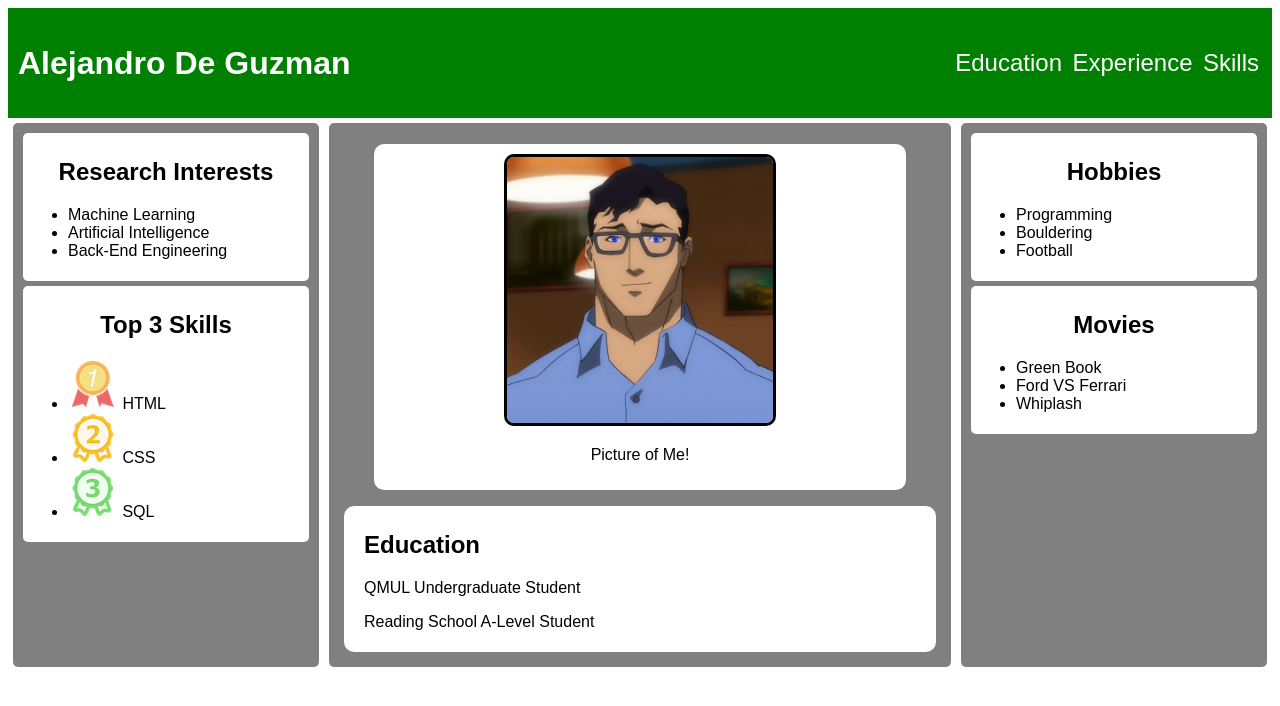
After one commit to AlejandroDeGuzman/AlejandroDeGuzman.github.io, a PHP site: page /topic5/exercise2.html in a window 1280 px wide. The commit adds this page. Shown: the top 706 px of the page. Run offline with PHP 8.4, Linux system fonts and the light colour scheme.

Commit message:
finished part 2

```diff
--- /dev/null
+++ b/topic5/css/exercise2.css
@@ -0,0 +1,135 @@
+/*navbar css*/
+html, body {
+    font-family: Arial, Helvetica, sans-serif;
+}
+nav {
+    margin: 0;
+    background-color: green;
+    display: flex;
+    justify-content: space-between;
+    align-items: center;
+    padding: 10px;
+}
+
+header nav h1 {
+    color: white;
+    font-size: 2rem;
+}
+
+nav ul li {
+    display: inline;
+    list-style-type: none;
+    font-size: 1.5rem;
+    padding: 3px;
+}
+
+nav ul li a {
+    color: white;
+    text-decoration: none;
+}
+
+nav ul {
+    text-decoration: none;
+}
+
+/*grid content*/
+.grid-container {
+    display: grid;
+    grid-template-columns: 1fr 2fr 1fr;
+}
+
+.content {
+    background-color: grey;
+    margin: 5px;
+    padding: 5px;
+    border-radius: 5px;
+    text-align: center;
+    white-space: normal;
+    word-wrap: break-word; /* Break long words if necessary */
+    overflow-wrap: break-word; /* Modern alternative to word-wrap */
+    word-break: break-word; /* Break words to prevent overflow */
+}
+
+/*research interests*/
+#research-interests {
+    text-align: left;
+    background-color: white;
+    padding: 5px;
+    border-radius: 5px;
+    margin: 5px;
+}
+
+#research-interests h2 {
+    text-align: center;
+}
+
+/*skills*/
+#skills {
+    text-align: left;
+    background-color: white;
+    padding: 5px;
+    border-radius: 5px;
+    margin: 5px;
+}
+
+#skills h2 {
+    text-align: center;
+}
+
+/*main section*/
+#main-section img {
+    border-radius: 10px;
+    border: solid black 3px;
+    width: 50%;
+}
+
+#main-section figure {
+    background-color: white;
+    padding-top: 10px;
+    padding-bottom: 10px;
+    border-radius: 10px;
+}
+
+#main-section {
+
+}
+
+#main-section figcaption {
+    text-align: none;
+}
+
+#text-content {
+    background-color: white;
+    text-align: left;
+    padding-top: 5px;
+    padding-bottom: 5px;
+    padding-left: 20px;
+    padding-right: 20px;
+    border-radius: 10px;
+    margin: 10px;
+}
+
+/*Hobbies */
+#hobbies {
+    text-align: left;
+    background-color: white;
+    padding: 5px;
+    border-radius: 5px;
+    margin: 5px;
+}
+
+#hobbies h2 {
+    text-align: center;
+}
+
+#movies {
+    text-align: left;
+    background-color: white;
+    padding: 5px;
+    border-radius: 5px;
+    margin: 5px;
+}
+
+#movies h2 {
+    text-align: center;
+}
--- /dev/null
+++ b/topic5/exercise2.html
@@ -0,0 +1,86 @@
+<!DOCTYPE html>
+<html lang="en">
+    <head>
+        <meta charset="UTF-8">
+        <meta name="viewport" content="width=device-width, initial-scale=1">
+        <title></title>
+        <link href="../topic5/css/exercise2.css" rel="stylesheet">
+    </head>
+    <body>
+        <header>
+            <nav>
+                <h1>Alejandro De Guzman</h1>
+                <ul>
+                    <li><a href="">Education</a></li>
+                    <li><a href="">Experience</a></li>
+                    <li><a href="">Skills</a></li>
+                </ul>
+            </nav>
+        </header>
+
+        <div class="grid-container">
+            <div class="content">
+                <aside id="research-interests">
+                    <h2>Research Interests</h2>
+                    <ul>
+                        <li>Machine Learning</li>
+                        <li>Artificial Intelligence</li>
+                        <li>Back-End Engineering</li>
+                    </ul>
+                </aside>
+                <aside id="skills">
+                    <h2>Top 3 Skills</h2>
+                    <ul>
+                        <li>
+                            <img src="../topic5/images/Topic 5 Images/first.png" alt="">
+                            HTML
+                        </li>
+                        <li>
+                            <img src="../topic5/images/Topic 5 Images/second.png" alt="">
+                            CSS
+                        </li>
+                        <li>
+                            <img src="../topic5/images/Topic 5 Images/third.png" alt="">
+                            SQL
+                        </li>
+                    </ul>
+                </aside>
+            </div>
+
+            <div class="content">
+                <article id="main-section">
+                    <figure>
+                        <img src="../topic5/images/clark.png" alt="">
+                        <figcaption>
+                            <p>Picture of Me!</p>
+                        </figcaption>
+                    </figure>
+                    <div id="text-content">
+                        <h1>Education</h1>
+                        <p>QMUL Undergraduate Student</p>
+                        <p>Reading School A-Level Student</p>
+                    </div>
+                </article>
+            </div>
+
+            <div class="content">
+                <aside id="hobbies">
+                    <h2>Hobbies</h2>
+                    <ul>
+                        <li>Programming</li>
+                        <li>Bouldering</li>
+                        <li>Football</li>
+                    </ul>
+                </aside>
+                <aside id="movies">
+                    <h2>Movies</h2>
+                    <ul>
+                        <li>Green Book</li>
+                        <li>Ford VS Ferrari</li>
+                        <li>Whiplash</li>
+                    </ul>
+                </aside>
+            </div>
+        </div>
+    </body>
+</html>
```
Also changed, not shown: topic5/css/exercise1.css (+14 -1 lines), topic5/exercise1.html (+73 -1 lines), topic5/images/boracay.jpg (added), topic5/images/clark.png (added), topic5/images/firenze.jpg (added), topic5/images/pyramids.jpg (added), topic5/images/vatican.jpeg (added).
